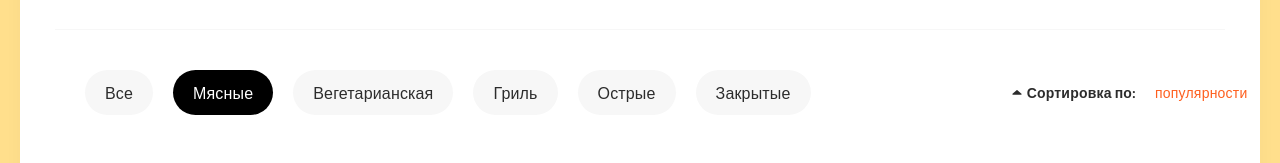
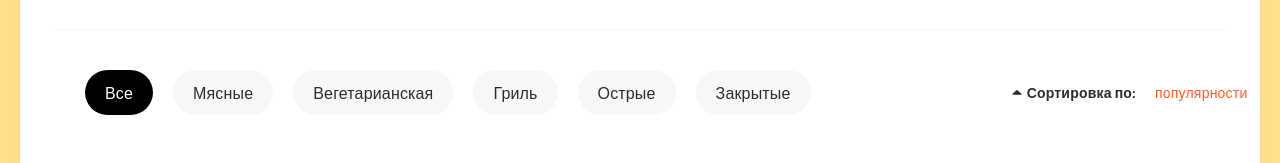
Before and after one commit to bogdan-Kozlovsky/pizza, a React (Create React App) app: page / in a window 1280 px wide. Shown: the part 181-344 px from the top of the page. Built offline with nearby package versions, Linux system fonts and the light colour scheme; no server answers.

Commit message:
installing toolkit and transferring filtering to filterSlice

```diff
--- a/package.json
+++ b/package.json
@@ -3,6 +3,7 @@
   "version": "0.1.0",
   "private": true,
   "dependencies": {
+    "@reduxjs/toolkit": "^1.8.2",
     "@testing-library/jest-dom": "^5.16.4",
     "@testing-library/react": "^13.3.0",
     "@testing-library/user-event": "^13.5.0",
@@ -15,6 +16,7 @@
     "react-content-loader": "^6.2.0",
     "react-dom": "^18.1.0",
     "react-paginate": "^8.1.3",
+    "react-redux": "^8.0.2",
     "react-router-dom": "^6.3.0",
     "react-scripts": "5.0.1",
     "sass": "^1.52.3",
--- a/src/component/product/Product.tsx
+++ b/src/component/product/Product.tsx
@@ -6,6 +6,7 @@ import s from 'component/product/style.module.scss';
 import { ProductItemType, ProductPropsType } from 'component/product/types';
 import Skeleton from 'component/skeleton/Skeleton';
 import { Sort } from 'component/sort/Sort';
+import { useAppSelector } from 'hooks/useAppSelector';
 
 const FIRST_ELEMENT = 0;
 const INITIAL_VALUES = 1;
@@ -13,22 +14,18 @@ const INITIAL_VALUES = 1;
 export const Product = (props: ProductPropsType) => {
   const { searchValue } = props;
 
+  const itemCategoryValue = useAppSelector(state => state.filter.itemCategoryIndex);
+  const itemSortModal = useAppSelector(state => state.filter.itemSortValue);
+
   const [items, setItems] = useState<ProductItemType[]>([]);
   const [isLoading, setIsLoading] = useState<boolean>(true);
-  const [itemSortValue, setItemSortValue] = useState<number>(INITIAL_VALUES);
-  const [itemSortModal, setItemSortModal] = useState({
-    name: 'популярности',
-    sortProperty: 'rating',
-  });
   const [activeIndexPagination, setActiveIndexPagination] =
     useState<number>(INITIAL_VALUES);
 
-  // const onPageSwitcherClick = (index: number) => {
-  //   setActiveIndexPagination(index);
-  // };
   const isSortBy = itemSortModal.sortProperty.replace('-', '');
   const isOrder = itemSortModal.sortProperty.includes('-') ? 'asc' : 'desc';
-  const isCategory = itemSortValue > FIRST_ELEMENT ? `&category=${itemSortValue}` : '';
+  const isCategory =
+    itemCategoryValue > FIRST_ELEMENT ? `&category=${itemCategoryValue}` : '';
   const search = searchValue ? `&search=${searchValue}` : '';
 
   useEffect(() => {
@@ -39,16 +36,11 @@ export const Product = (props: ProductPropsType) => {
       .then(response => response.json())
       .then(json => setItems(json))
       .finally(() => setIsLoading(false));
-  }, [itemSortValue, itemSortModal, searchValue, activeIndexPagination]);
+  }, [itemCategoryValue, itemSortModal, searchValue, activeIndexPagination]);
 
   return (
     <div>
-      <Sort
-        itemSortValue={itemSortValue}
-        setItemSortValue={setItemSortValue}
-        itemSortModal={itemSortModal}
-        setItemSortModal={setItemSortModal}
-      />
+      <Sort />
       <h1 className={s.product__title}>Все пиццы</h1>
       <div className={s.product__items}>
         {isLoading
--- a/src/component/sort/Sort.tsx
+++ b/src/component/sort/Sort.tsx
@@ -1,17 +1,28 @@
 import React from 'react';
+
+import { useDispatch } from 'react-redux';
 
 import { Modal } from 'component/sort/modal/Modal';
 import s from 'component/sort/style.module.scss';
 import { SortPropsType } from 'component/sort/types';
+import { useAppSelector } from 'hooks/useAppSelector';
+import { setItemCategoryIndex } from 'store/slices/filter';
 
 const categories = ['Все', 'Мясные', 'Вегетарианская', 'Гриль', 'Острые', 'Закрытые'];
 
 export const Sort = (props: SortPropsType) => {
-  const { itemSortValue, setItemSortValue, setItemSortModal, itemSortModal } = props;
+  // eslint-disable-next-line no-empty-pattern
+  const {} = props;
+
+  const itemCategoryValue = useAppSelector(state => state.filter.itemCategoryIndex);
+  const itemSortModal = useAppSelector(state => state.filter.itemSortValue);
+
+  const dispatch = useDispatch();
 
   const onSetActiveClick = (index: number) => {
-    setItemSortValue(index);
+    dispatch(setItemCategoryIndex(index));
   };
+
   return (
     <div className={`${s.sort__wrapper} ${s.sort}`}>
       <ul className={s.sort__list}>
@@ -19,14 +30,16 @@ export const Sort = (props: SortPropsType) => {
           <li
             role="presentation"
             key={`${categoryName + index}`}
-            className={`${s.sort__item} ${itemSortValue === index ? s.sort__active : ''}`}
+            className={`${s.sort__item} ${
+              itemCategoryValue === index ? s.sort__active : ''
+            }`}
             onClick={() => onSetActiveClick(index)}
           >
             {categoryName}
           </li>
         ))}
       </ul>
-      <Modal itemSortModal={itemSortModal} setItemSortModal={setItemSortModal} />
+      <Modal itemSortModal={itemSortModal} />
     </div>
   );
 };
--- a/src/component/sort/modal/Modal.tsx
+++ b/src/component/sort/modal/Modal.tsx
@@ -1,10 +1,12 @@
 import React, { useState } from 'react';
+
+import { useDispatch } from 'react-redux';
 
 import { ModalItem } from 'component/sort/modal/modalitem/ModalItem';
 import s from 'component/sort/modal/style.module.scss';
 import { ActiveItemSortModalType, ModalPropsType } from 'component/sort/modal/types';
+import { setItemSortValue } from 'store/slices/filter';
 
-// const items = ['популярности', 'цене', 'алфавиту'];
 const items = [
   { name: 'популярности', sortProperty: 'rating' },
   { name: 'популярности-', sortProperty: '-rating' },
@@ -14,7 +16,9 @@ const items = [
 ];
 
 export const Modal = (props: ModalPropsType) => {
-  const { setItemSortModal, itemSortModal } = props;
+  const { itemSortModal } = props;
+
+  const dispatch = useDispatch();
 
   const [isVisible, setIsVisible] = useState<boolean>(false);
 
@@ -23,7 +27,7 @@ export const Modal = (props: ModalPropsType) => {
   };
 
   const onActiveClick = (sortProperty: ActiveItemSortModalType) => {
-    setItemSortModal(sortProperty);
+    dispatch(setItemSortValue(sortProperty));
     setIsVisible(false);
   };
 
--- a/src/component/sort/modal/types.ts
+++ b/src/component/sort/modal/types.ts
@@ -1,6 +1,5 @@
 export type ModalPropsType = {
   itemSortModal: ActiveItemSortModalType;
-  setItemSortModal: (sortProperty: ActiveItemSortModalType) => void;
 };
 
 export type ActiveItemSortModalType = {
--- /dev/null
+++ b/src/hooks/useAppSelector.ts
@@ -0,0 +1,5 @@
+import { TypedUseSelectorHook, useSelector } from 'react-redux';
+
+import { RootState } from 'store/store';
+
+export const useAppSelector: TypedUseSelectorHook<RootState> = useSelector;
--- a/src/index.tsx
+++ b/src/index.tsx
@@ -4,15 +4,19 @@ import React from 'react';
 import ReactDOM from 'react-dom/client';
 
 import 'index.scss';
+import { Provider } from 'react-redux';
 import { HashRouter } from 'react-router-dom';
 
 import { App } from 'App';
 import reportWebVitals from 'reportWebVitals';
+import { store } from 'store/store';
 
 const root = ReactDOM.createRoot(document.getElementById('root') as HTMLElement);
 root.render(
   <HashRouter>
-    <App />
+    <Provider store={store}>
+      <App />
+    </Provider>
   </HashRouter>,
 );
 
--- /dev/null
+++ b/src/store/slices/filter/index.ts
@@ -0,0 +1,33 @@
+import { createSlice, PayloadAction } from '@reduxjs/toolkit';
+
+type InitialStateType = {
+  itemCategoryIndex: number;
+  itemSortValue: { name: string; sortProperty: string };
+};
+
+const initialState: InitialStateType = {
+  itemCategoryIndex: 0,
+  itemSortValue: {
+    name: 'популярности',
+    sortProperty: 'rating',
+  },
+};
+
+const filter = createSlice({
+  name: 'filer',
+  initialState,
+  reducers: {
+    setItemCategoryIndex(state, action: PayloadAction<number>) {
+      state.itemCategoryIndex = action.payload;
+    },
+    setItemSortValue(
+      state,
+      action: PayloadAction<{ name: string; sortProperty: string }>,
+    ) {
+      state.itemSortValue = action.payload;
+    },
+  },
+});
+
+export const { setItemCategoryIndex, setItemSortValue } = filter.actions;
+export default filter.reducer;
--- /dev/null
+++ b/src/store/store.ts
@@ -0,0 +1,15 @@
+import { combineReducers, configureStore } from '@reduxjs/toolkit';
+
+import filter from 'store/slices/filter';
+
+const rootReducer = combineReducers({
+  filter,
+});
+
+export const store = configureStore({
+  reducer: rootReducer,
+  // middleware: getDefaultMiddleware => getDefaultMiddleware().prepend(thunkMiddleware),
+});
+
+export type RootState = ReturnType<typeof store.getState>;
+export type AppDispatch = typeof store.dispatch;
```
Also changed, not shown: src/component/sort/types.ts (+1 -8 lines), .eslintrc.json, 1 other file (tests, documents, lock files or other folders).
